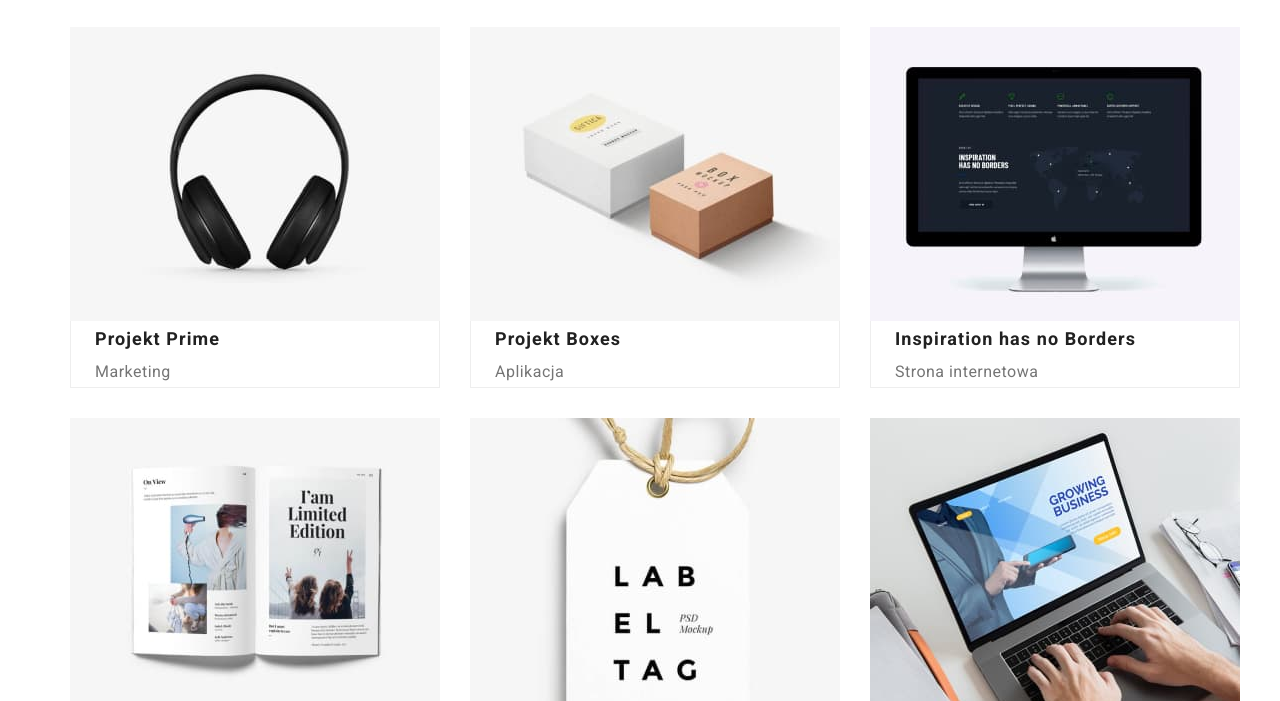
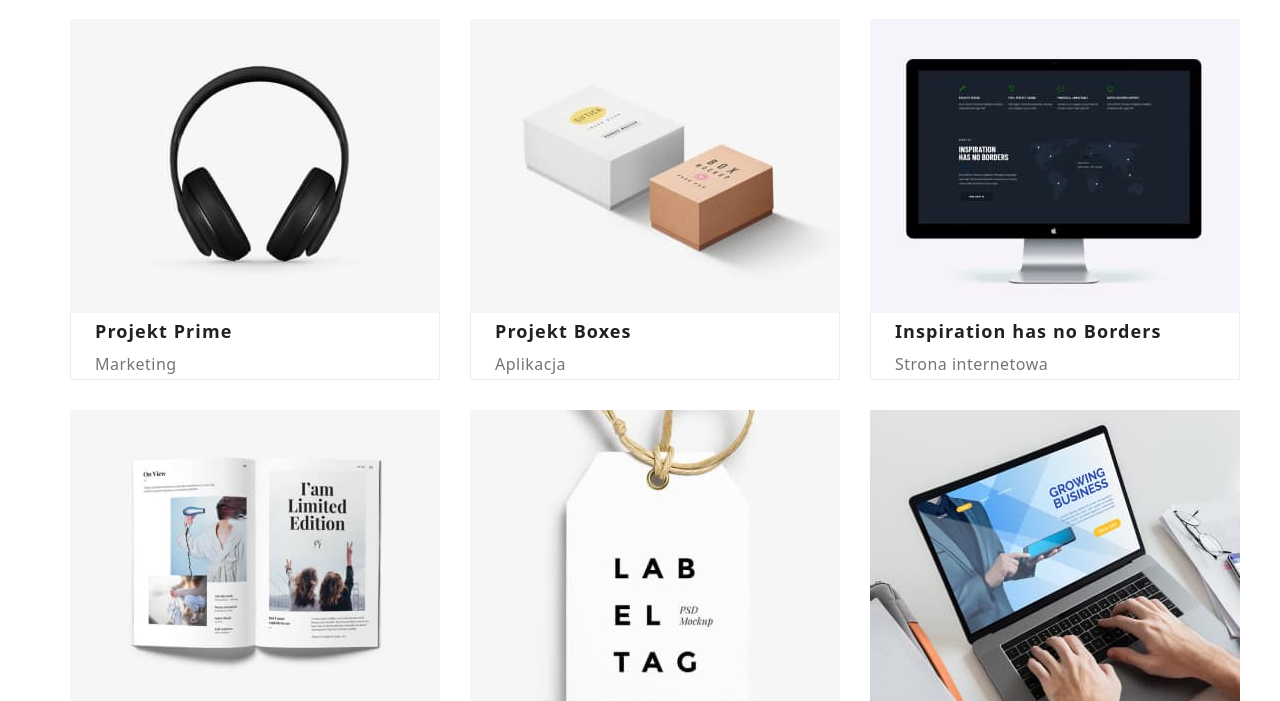
Before and after one commit to Krytianf06/goit-markup-hw-03, a plain HTML site: page portfolio.html in a window 1280 px wide. Shown: the part 631-1332 px from the top of the page. Drawn offline with Linux system fonts and the light colour scheme.

Commit message:
Update portfolio.html

```diff
--- a/portfolio.html
+++ b/portfolio.html
@@ -5,7 +5,8 @@
     <meta charset="UTF-8">
     <meta http-equiv="X-UA-Compatible" content="IE=edge">
     <meta name="viewport" content="width=device-width, initial-scale=1.0">
-    <link rel="stylesheet" href="/css/styles.css">
+    <link rel="stylesheet" href="css/styles.css">
+    <link rel="stylesheet" href="modern-normalize-main/modern-normalize.css">
     <link rel="preconnect" href="https://fonts.googleapis.com">
     <link rel="preconnect" href="https://fonts.gstatic.com" crossorigin>
     <link href="https://fonts.googleapis.com/css2?family=Raleway:wght@700&family=Roboto:wght@400;500;700;900&display=swap"
```
